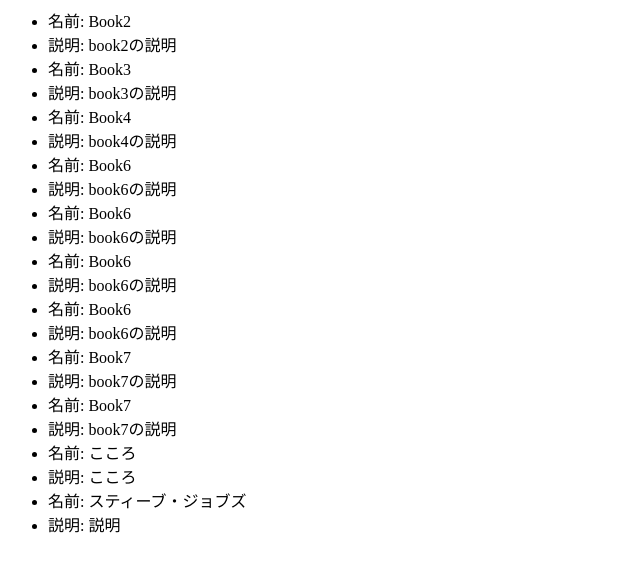
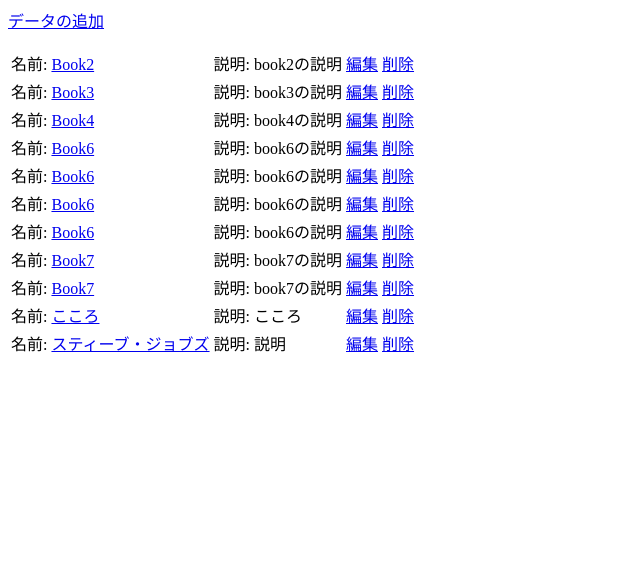
Before and after one commit to DaikiShiroma/django_practice11, a Django app: page /store/list_books/ in a window 1280 px wide. Shown: the top 572 px of the page, without its empty margins (0-640 px from the left). Run offline with Django 4.2, Linux system fonts and the light colour scheme; data comes from the database, SQL or seed files in the repository.

Commit message:
一覧画面を編集した

```diff
--- a/templates/book_list.html
+++ b/templates/book_list.html
@@ -1,6 +1,13 @@
-<ul>
+<p><a href="{% url 'store:add_book' %}">データの追加</a></p>
+<table>
+    <tbody>
     {% for object in object_list %}
-        <li>名前: {{ object.name }}</li>
-        <li>説明: {{ object.description }}</li>
+    <tr>
+        <td>名前: <a href="{{ object.get_absolute_url }}">{{ object.name }}</a></td>
+        <td>説明: {{ object.description }}</td>
+        <td><a href="{% url 'store:edit_book' object.id %}">編集</a></td>
+        <td><a href="{% url 'store:delete_book' object.id %}">削除</a></td>
+    </tr>
     {% endfor %}
-</ul>
+    </tbody>
+</table>
```
